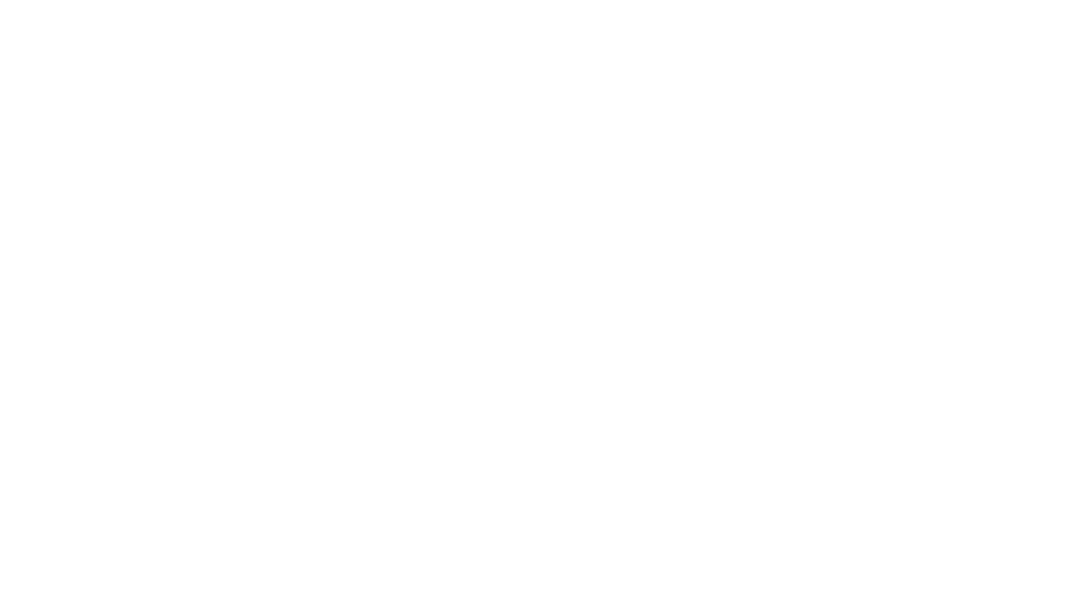
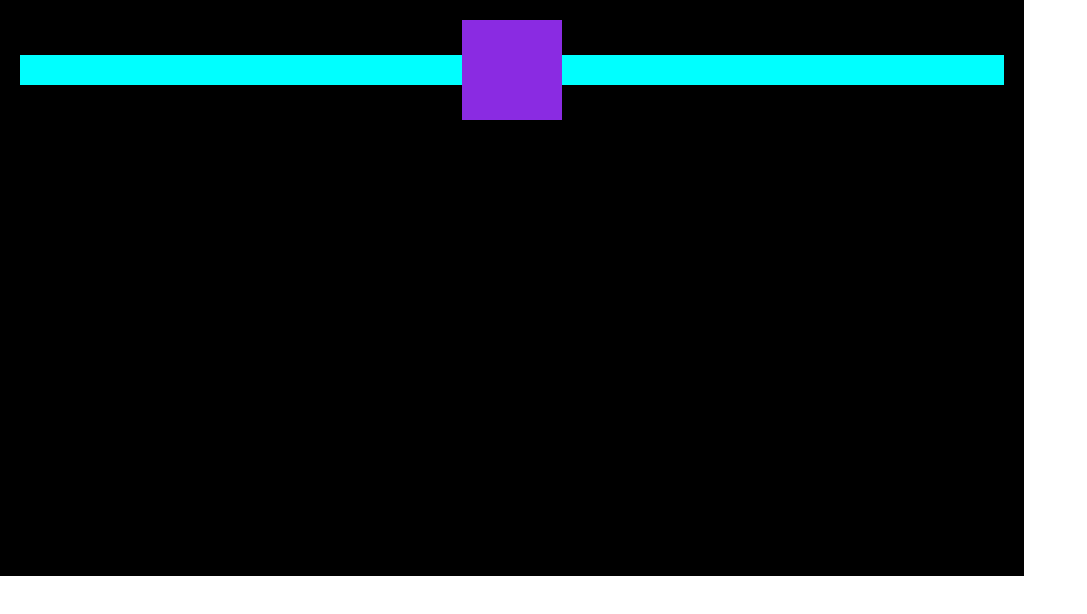
Before and after one commit to siddhigoel93/tekken, a plain HTML site: page main.html in a window 1280 px wide. Shown: the whole page, without its empty margins (0-1087 px from the left). Drawn offline with Linux system fonts and the light colour scheme.

Commit message:
add health bar and timer

```diff
--- a/main.html
+++ b/main.html
@@ -1,13 +1,23 @@
 <!DOCTYPE html>
 <html lang="en">
+
 <head>
     <meta charset="UTF-8">
     <meta name="viewport" content="width=device-width, initial-scale=1.0">
     <title>Tekken</title>
     <link rel="stylesheet" href="style.css">
 </head>
+
 <body>
-    <canvas></canvas>
+    <div class="main-cont">
+        <div class="cont">
+            <div class="player-health-bar"></div>
+            <div class="timer"></div>
+            <div class="enemy-health-bar"></div>
+        </div>
+        <canvas></canvas>
+    </div>
     <script src="script.js"></script>
 </body>
+
 </html>
--- a/script.js
+++ b/script.js
@@ -1,2 +1,6 @@
 const canvas = document.querySelector('canvas');
-const ctx = canvas.getContext('2d')
+const ctx = canvas.getContext('2d');
+canvas.width = 1024;
+canvas.height = 576;
+
+ctx.fillRect(0, 0, canvas.width, canvas.height);
--- a/style.css
+++ b/style.css
@@ -1,4 +1,46 @@
+*{
+    margin: 0;
+    padding: 0;
+    box-sizing: border-box;
+    overflow: hidden;
+}
+
+canvas{
+    background: #000;
+}
+
 body{
     height: 100vh;
-    width: 100vh;
+    width: 100vw;
 }
+
+.main-cont{
+    position: relative;
+    display: inline-block;
+}
+.cont{
+    position: absolute;
+    display: flex;
+    align-items: center;
+    width: 100%;
+    padding: 20px;
+}
+
+.player-health-bar{
+    background-color: aqua;
+    height: 30px;
+    width: 100%;
+}
+
+.timer{
+    background-color: blueviolet;
+    width: 100px;
+    height:100px;
+    flex-shrink: 0;
+}
+
+.enemy-health-bar{
+    background-color: aqua;
+    height: 30px;
+    width: 100%;
+}
```
